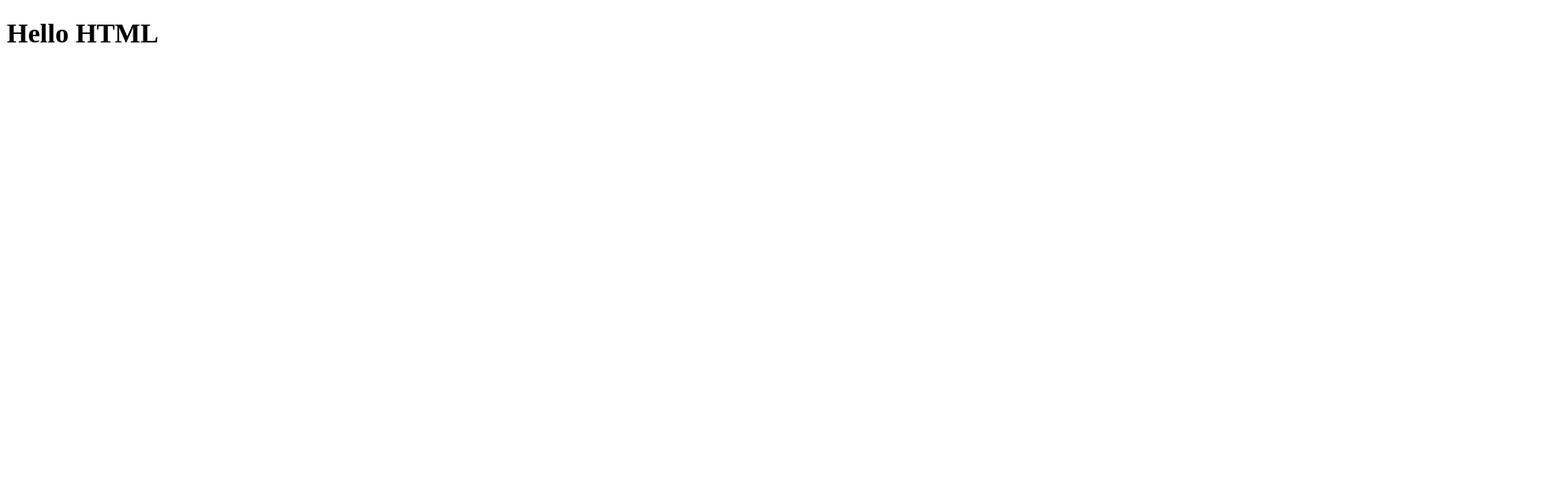
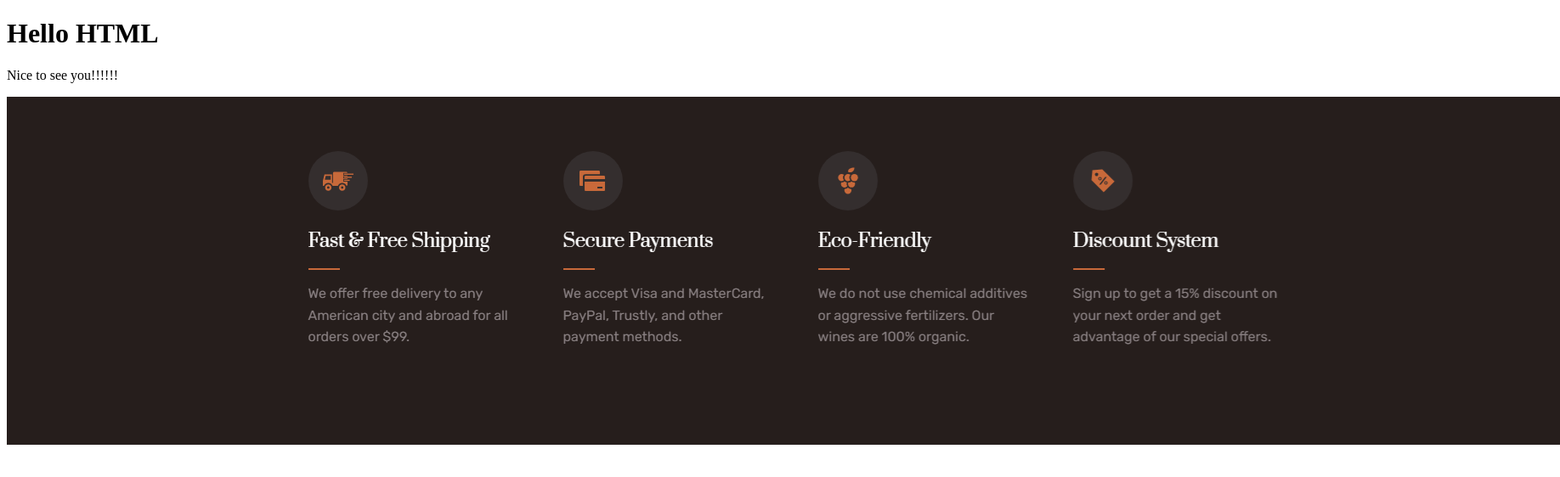
Before and after one commit to YaroslavDemian/Project, a plain HTML site: page index.html in a window 1280 px wide. Shown: the whole page at 85% size, 1836 px wide, since content can reach past the window. Drawn offline with Linux system fonts and the light colour scheme.

Commit message:
added image

```diff
--- a/index.html
+++ b/index.html
@@ -3,9 +3,11 @@
 <head>
     <meta charset="UTF-8">
     <meta name="viewport" content="width=device-width, initial-scale=1.0">
-    <title>Document</title>
+    <title>Wowwwwww</title>
 </head>
 <body>
     <h1>Hello HTML</h1>
+    <p>Nice to see you!!!!!!</p>
+    <img src="img/14-block.png" alt="Home work">
 </body>
 </html>
```
Also changed, not shown: img/14-block.png (added).
